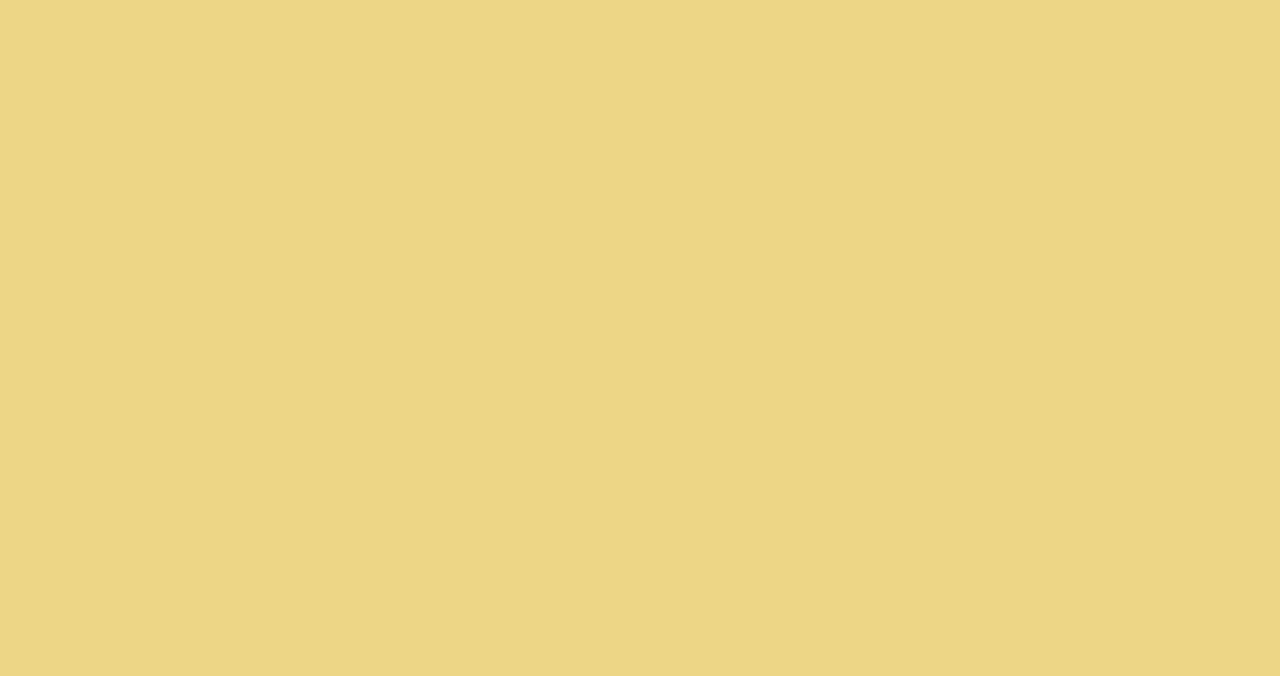
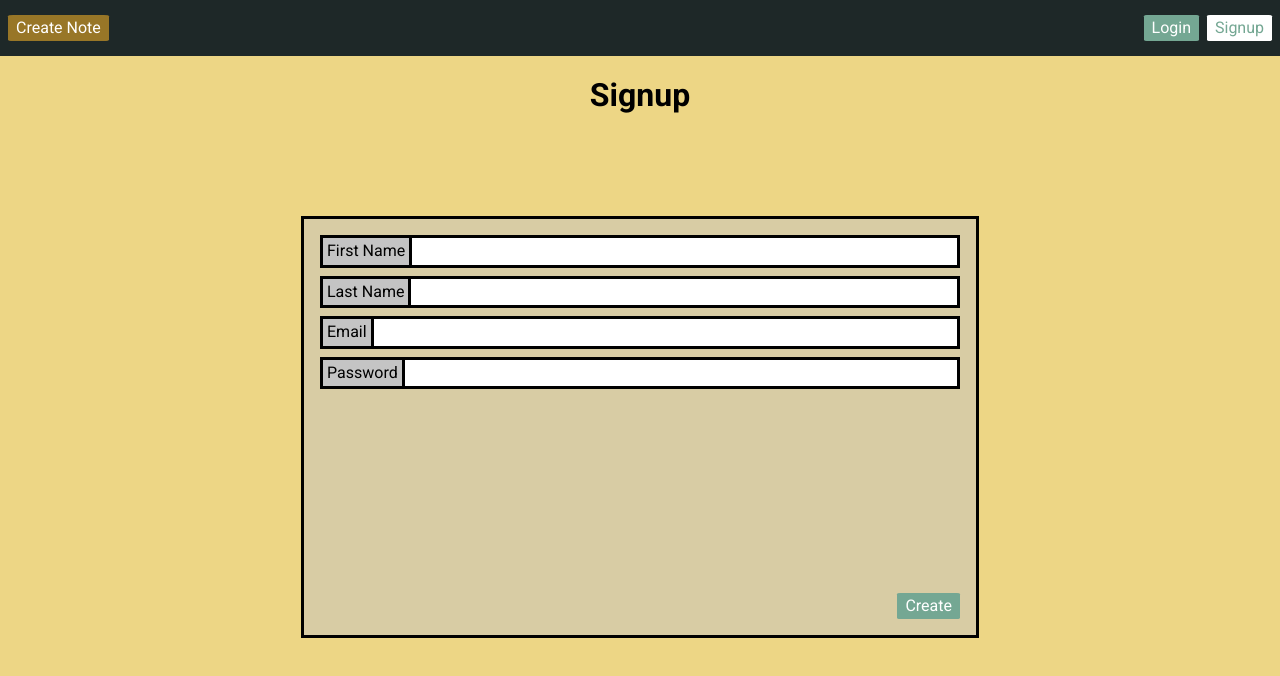
Before and after one commit to AlexsLaboratory/notes-react, a React (Create React App) app: page /signup in a window 1280 px wide. Before the commit this address had no page. Shown: the top 676 px of the page. Built offline with nearby package versions, Linux system fonts and the light colour scheme.

Commit message:
feat: Create Signup Route with Basic Form Authenticate

```diff
--- /dev/null
+++ b/src/hooks/useInput.ts
@@ -0,0 +1,37 @@
+import {useState} from 'react';
+
+export interface ErrorMessage {
+    onEmpty: string;
+    onInvalid: string;
+}
+
+export const useInput = (validateValue: Function, errorMessage: ErrorMessage) => {
+    const [enteredValue, setEnteredValue] = useState('');
+    const [isTouched, setIsTouched] = useState(false);
+
+    const [valueIsValid, message] = validateValue(enteredValue, errorMessage);
+    const hasError = !valueIsValid && isTouched;
+
+    const valueChangeHandler = (event: any) => {
+        setEnteredValue(event.target.value);
+    };
+
+    const inputBlurHandler = (event: any) => {
+        setIsTouched(true);
+    };
+
+    const reset = () => {
+        setEnteredValue('');
+        setIsTouched(false);
+    };
+
+    return {
+        value: enteredValue,
+        isValid: valueIsValid,
+        errorMessage: message,
+        hasError,
+        valueChangeHandler,
+        inputBlurHandler,
+        reset
+    };
+};
--- a/src/index.tsx
+++ b/src/index.tsx
@@ -4,7 +4,9 @@ import {
     BrowserRouter,
     Route, Routes
 } from "react-router-dom";
-import App from './App';
+import App from './routes/App';
+import Signup from "./routes/Signup";
+import "./scss/global/index.scss";
 
 const root = ReactDOM.createRoot(
     document.getElementById('root') as HTMLElement
@@ -13,6 +15,7 @@ root.render(
   <BrowserRouter>
     <Routes>
       <Route path="/" element={<App />} />
+      <Route path="/signup" element={<Signup />} />
     </Routes>
   </BrowserRouter>
 );
--- a/src/App.tsx
+++ b/src/routes/App.tsx
@@ -1,6 +1,5 @@
-import Header from "./components/Header";
-import AuthProvider from "./providers/AuthProvider";
-import "./scss/global/index.scss";
+import Header from "../components/Header";
+import AuthProvider from "../providers/AuthProvider";
 
 function App() {
     return (
--- /dev/null
+++ b/src/routes/Signup.tsx
@@ -0,0 +1,67 @@
+import React, {FunctionComponent} from 'react';
+import AuthProvider from "../providers/AuthProvider";
+import Header from "../components/Header";
+import "../scss/components/_forms.scss";
+import "../scss/pages/_create_view_edit.scss";
+import Form from "../components/Form";
+import Button from '../components/Button';
+import {useInput, ErrorMessage} from "../hooks/useInput";
+
+interface OwnProps {
+}
+
+type Props = OwnProps;
+
+const Signup: FunctionComponent<Props> = (props) => {
+    const {value: emailValue, isValid, errorMessage, hasError, valueChangeHandler, inputBlurHandler, reset} = useInput((value: string, errorMessage: ErrorMessage) => {
+        if (value.length === 0) {
+            return [false, errorMessage.onEmpty]
+        }
+        const pattern = /\w+@\w+\.[a-z]{2,}/
+        if (!pattern.test(value)) {
+            return [false, errorMessage.onInvalid]
+        }
+        return [true, ""]
+    }, {onEmpty: "Email is required", onInvalid: "Email is invalid"});
+
+    return (
+        <AuthProvider>
+            <Header/>
+            <div className="grid grid--site-form site-form">
+                <h1 className="site-form__title">Signup</h1>
+                <div className="site-form__content site-form__content--create-edit">
+                    <Form className="form" onSubmit={(e) => {
+                        e.preventDefault();
+                        console.log(e)
+                    }}>
+                        <div className="form-fields">
+                            <div className="form-group">
+                                <label className="form-group__label" htmlFor="fname">First Name</label>
+                                <input className="form-group__input" type="text" name="fname" id="fname" />
+                            </div>
+                            <div className="form-group">
+                                <label className="form-group__label" htmlFor="lname">Last Name</label>
+                                <input className="form-group__input" type="text" name="lname" id="lname"/>
+                            </div>
+                            <div className="form-group">
+                                <label className="form-group__label" htmlFor="email">Email</label>
+                                <input className="form-group__input" type="email" name="email" id="email" value={emailValue} onChange={valueChangeHandler} onBlur={inputBlurHandler}/>
+                                {hasError && <p className="form-group__error">{errorMessage}</p>}
+                            </div>
+                            <div className="form-group">
+                                <label className="form-group__label" htmlFor="password">Password</label>
+                                <input className="form-group__input" type="password" name="password" id="password"/>
+                            </div>
+                        </div>
+                        <Button type="submit"
+                                className="button button--primary button--nav site-form__action-btn site-form__action-btn--save form__button" styleType="primary">
+                            Create
+                        </Button>
+                    </Form>
+                </div>
+            </div>
+        </AuthProvider>
+);
+};
+
+export default Signup;
--- /dev/null
+++ b/src/scss/pages/_create_view_edit.scss
@@ -0,0 +1,50 @@
+@use "../utilities/variables";
+
+.grid--site-form {
+  grid-template-columns: 1fr;
+  grid-template-rows: min-content 1fr min-content;
+  grid-template-areas:
+          "title"
+          "body"
+          "button";
+  min-height: calc(100vh - 3.5rem);
+}
+
+.site-form {
+  padding: 0 .5rem;
+
+  &__title {
+    grid-area: title;
+    justify-self: center;
+  }
+
+  &__content {
+    grid-area: body;
+    justify-self: center;
+    margin: 0;
+
+    &--view {
+      max-width: 85ch;
+      border: 3px solid black;
+      padding: .5rem;
+      background-color: rgba(red(variables.$light-gray-color), green(variables.$light-gray-color), blue(variables.$light-gray-color), .5);
+    }
+
+    &--create-edit {
+      .form {
+        background-color: rgba(red(variables.$light-gray-color), green(variables.$light-gray-color), blue(variables.$light-gray-color), .5);
+      }
+    }
+  }
+
+  &__action-btn {
+    grid-area: button;
+    width: min-content;
+    margin-bottom: .5rem;
+
+    &--save {
+      margin-top: .5rem;
+      justify-self: end;
+    }
+  }
+}
```
Also changed, not shown: 1 other file (tests, documents, lock files or other folders).
